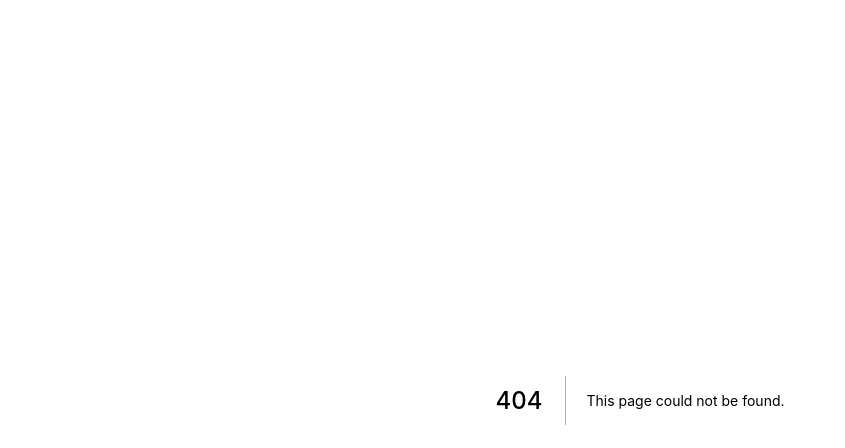
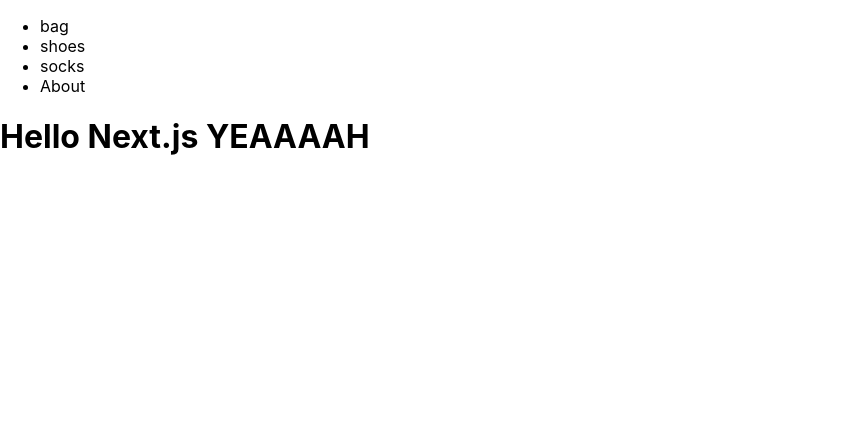
Before and after one commit to GiriGiriBrothers/natsu-sample, a Next.js app: page / in a window 1280 px wide. Before the commit this address had no page. Shown: the top 448 px of the page, without its empty margins (0-845 px from the left). Built offline with nearby package versions, Linux system fonts and the light colour scheme.

Commit message:
index.js 中身を復元

```diff
--- /dev/null
+++ b/pages/index.js
@@ -0,0 +1,103 @@
+import Head from 'next/head'
+import styles from '../styles/Home.module.css'
+import Link from 'next/link'
+
+const products = [ { name:"bag" }, { name:"shoes" }, { name:"socks" } ];
+
+
+export default function Home() {
+  return (
+    <div>
+      <Head>
+        <title>{products[0].name}</title>
+        <meta name="description" content={`${products[0].name}のページ`} />
+        <meta property="og:title" content={products[0].name} />
+        <meta property="og:description" content={`${products[0].name}のページ`} />
+      </Head>
+      <ul>
+        { products.map((product) => {
+          return (
+            <li key={product.name}>
+              <Link href={`/products/${product.name}`} >
+                <a>{product.name}</a>
+              </Link>
+            </li>
+          );
+        })}
+        <li>
+          <Link href="/about">
+            <a>About</a>
+          </Link>
+        </li>
+      </ul>
+      <h1>Hello Next.js YEAAAAH</h1>
+    </div>
+
+    /* ******************************
+     * 前のコードを保持
+     * ******************************
+    <div className={styles.container}>
+      <Head>
+        <title>Create Next App</title>
+        <meta name="description" content="Generated by create next app" />
+        <link rel="icon" href={url('/favicon.ico')} />
+      </Head>
+
+      <main className={styles.main}>
+        <h1 className={styles.title}>
+          Welcome to <a href="https://nextjs.org">Next.js!aaaaaAAAAAAAAA </a>
+        </h1>
+
+        <p className={styles.description}>
+          Get started editing{' '}
+          <code className={styles.code}>pages/index.js</code>
+        </p>
+
+        <div className={styles.grid}>
+          <a href="https://nextjs.org/docs" className={styles.card}>
+            <h2>Documentation &rarr;</h2>
+            <p>Find in-depth information about Next.js features and API.</p>
+          </a>
+
+          <a href="https://nextjs.org/learn" className={styles.card}>
+            <h2>Learn &rarr;</h2>
+            <p>Learn about Next.js in an interactive course with quizzes!</p>
+          </a>
+
+          <a
+            href="https://github.com/vercel/next.js/tree/master/examples"
+            className={styles.card}
+          >
+            <h2>Examples &rarr;</h2>
+            <p>Discover and deploy boilerplate example Next.js projects.</p>
+          </a>
+
+          <a
+            href="https://vercel.com/new?utm_source=create-next-app&utm_medium=default-template&utm_campaign=create-next-app"
+            className={styles.card}
+          >
+            <h2>Deploy &rarr;</h2>
+            <p>
+              Instantly deploy your Next.js site to a public URL with Vercel.
+            </p>
+          </a>
+        </div>
+      </main>
+
+      <footer className={styles.footer}>
+        <a
+          href="https://vercel.com?utm_source=create-next-app&utm_medium=default-template&utm_campaign=create-next-app"
+          target="_blank"
+          rel="noopener noreferrer"
+        >
+          Powered by{' '}
+          <span className={styles.logo}>
+            <img src="/vercel.svg" alt="Vercel Logo" width={72} height={16} />
+            <img src={url('/vercel.svg')} alt="Vercel Logo" width="72" height="16" />
+          </span>
+        </a>
+      </footer>
+    </div>
+    */
+  )
+}
```
